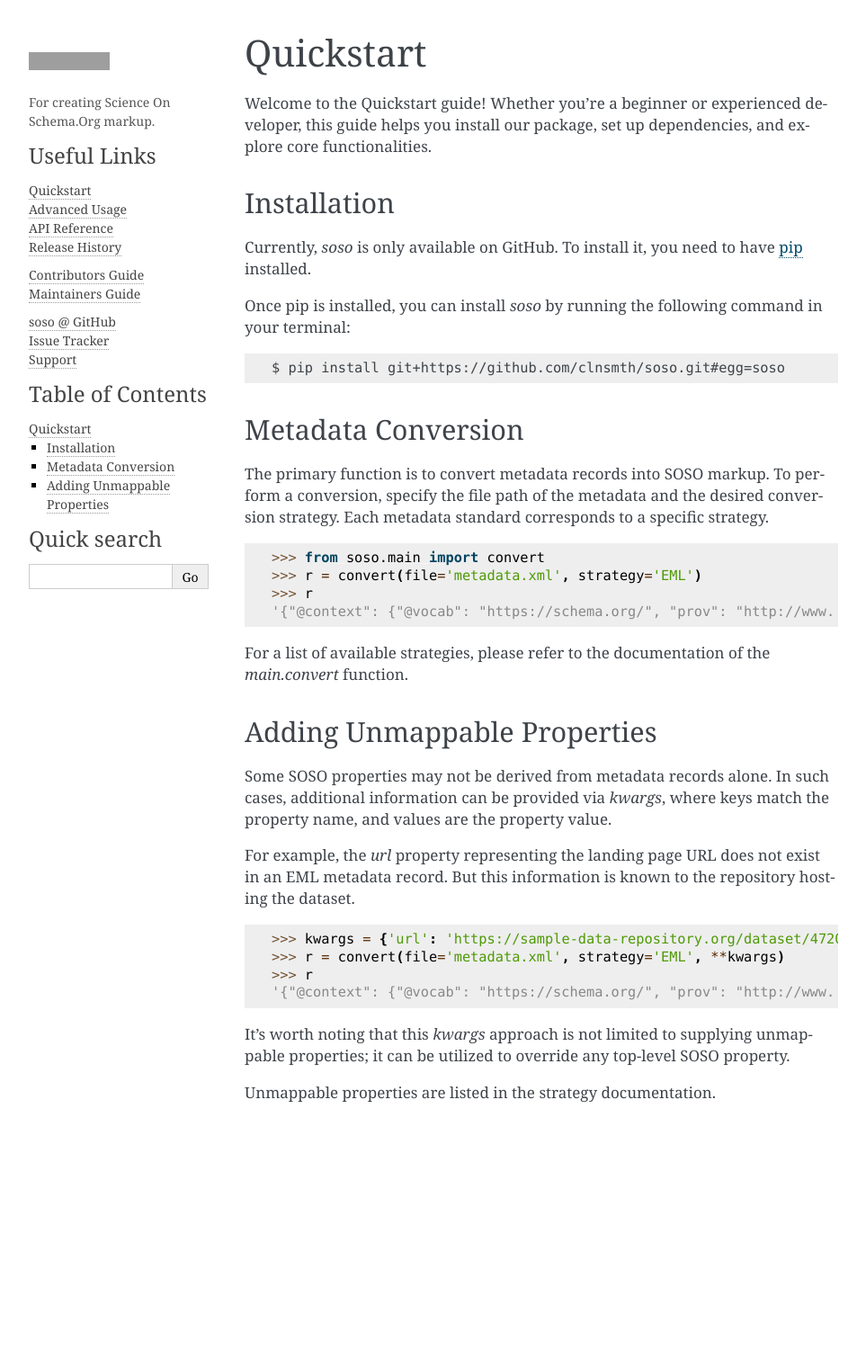
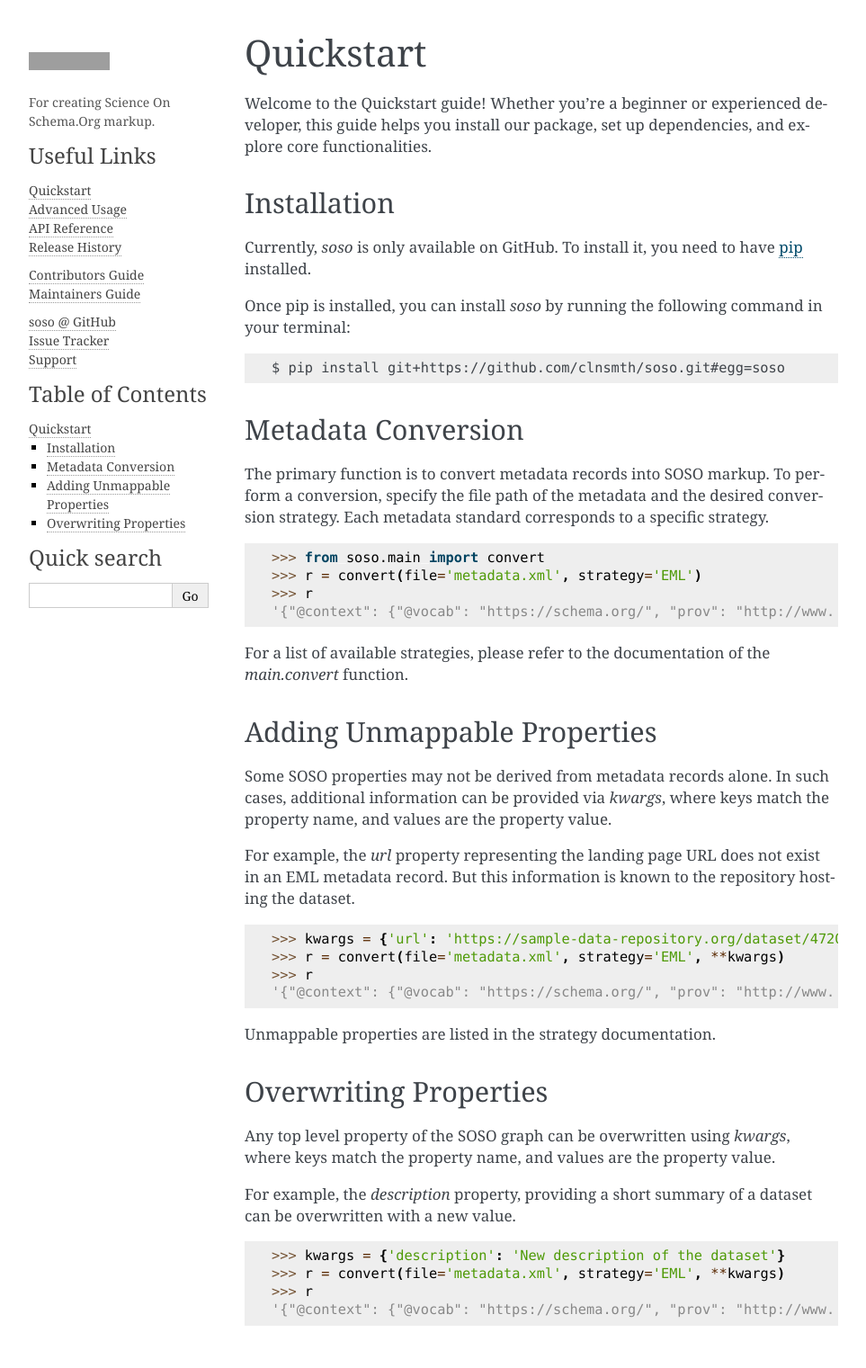
Before and after one commit to clnsmth/soso, a Sphinx documentation site: the page built from docs/source/user/quickstart.rst, in a window 1280 px wide. Shown: the whole page at 90% size, without its empty margins (148-1111 px from the left). Built offline with Sphinx 7.4.7, drawn with Linux system fonts in a browser that asks for light colours; before the commit the page ends 1274 px from its top, so only the background shows below that; grey boxes are pictures that could not be loaded.

Commit message:
docs: demo property overwrite
Demonstrate the property overwrite process in its own section to
delineate if from the related but different process of adding
unmappable properties.

```diff
--- a/docs/source/user/quickstart.rst
+++ b/docs/source/user/quickstart.rst
@@ -42,6 +42,16 @@
     >>> r
     '{"@context": {"@vocab": "https://schema.org/", "prov": "http://www. ...}'
 
-It's worth noting that this `kwargs` approach is not limited to supplying unmappable properties; it can be utilized to override any top-level SOSO property.
+Unmappable properties are listed in the strategy documentation.
 
-Unmappable properties are listed in the strategy documentation.
+Overwriting Properties
+----------------------
+
+Any top level property of the SOSO graph can be overwritten using `kwargs`, where keys match the property name, and values are the property value.
+
+For example, the `description` property, providing a short summary of a dataset can be overwritten with a new value.
+
+    >>> kwargs = {'description': 'New description of the dataset'}
+    >>> r = convert(file='metadata.xml', strategy='EML', **kwargs)
+    >>> r
+    '{"@context": {"@vocab": "https://schema.org/", "prov": "http://www. ...}'
```
